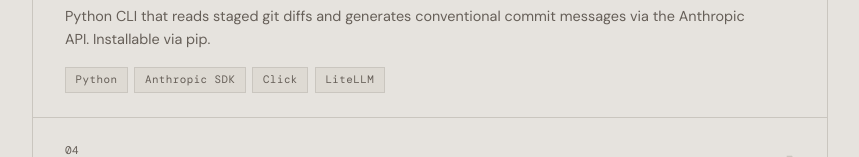
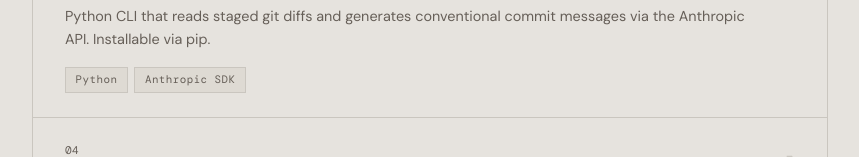
Before and after one commit to CascadingDreams/cascadingdreams.github.io, a plain HTML site: page index.html in a window 1280 px wide. Shown: the part 1637-1794 px from the top of the page, without its empty margins (210-1069 px from the left). Drawn offline with nearby package versions, Linux system fonts and the light colour scheme; a web font is replaced by a local one.

Commit message:
Update index.html

```diff
--- a/index.html
+++ b/index.html
@@ -578,7 +578,7 @@
         <h3 class="project-name">gcm — AI Commit Messages</h3>
         <p class="project-desc">Python CLI that reads staged git diffs and generates conventional commit messages via the Anthropic API. Installable via pip.</p>
         <div class="project-tags">
-          <span class="tag">Python</span><span class="tag">Anthropic SDK</span><span class="tag">Click</span><span class="tag">LiteLLM</span>
+          <span class="tag">Python</span><span class="tag">Anthropic SDK</span>
         </div>
       </div>
       <span class="project-arrow">↗</span>
```
